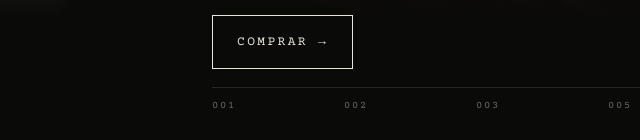
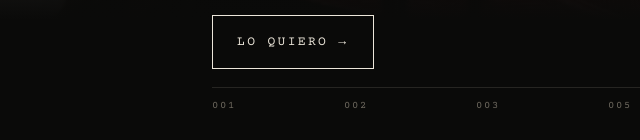
Before and after one commit to marcelo677/moebius-op, a plain HTML site: page index.html in a window 1280 px wide. Shown: the part 660-800 px from the top of the page, 86-726 px from the left. Drawn offline with nearby package versions, Linux system fonts and the light colour scheme; animation ran at ten frames a second.

Commit message:
CTA: Comprar → Lo quiero
Co-Authored-By: Claude Opus 5.5 <noreply@anthropic.com>
Claude-Session: https://claude.ai/code/session_01DT6WCrbkiaVqsXPWcigNYy

```diff
--- a/index.html
+++ b/index.html
@@ -227,7 +227,7 @@ section{border-top:1px solid var(--line)}
   <div class="wrap hero-in">
     <div class="lbl"><b>[000]</b> Poesía bordada · Roma Norte</div>
     <h1 id="heroLine">La gorra nos cubre de versos breves y acompaña al arte y a la naturaleza.</h1>
-    <div><a class="btn wa" data-msg="Hola Orlando, vi moebius OP y quiero una gorra." href="#" target="_blank" rel="noopener">Comprar →</a></div>
+    <div><a class="btn wa" data-msg="Hola Orlando, vi moebius OP y quiero una gorra." href="#" target="_blank" rel="noopener">Lo quiero →</a></div>
     <div class="ticks" aria-hidden="true"><span>001</span><span>002</span><span>003</span><span>005</span><span>008</span><span>013</span></div>
   </div>
 </header>
@@ -328,7 +328,7 @@ fueron el mismo amor.</p>
 <footer>
   <div class="wrap foot" style="border-top:1px solid var(--line)">
     <div class="flogo" role="img" aria-label="moebius OP"><span class="mkwrap fm" id="fmark"></span><div class="fword" id="fword">moebius OP</div></div>
-    <div><a class="btn wa" data-msg="Hola Orlando, quiero una gorra de moebius OP." href="#" target="_blank" rel="noopener">Comprar →</a></div>
+    <div><a class="btn wa" data-msg="Hola Orlando, quiero una gorra de moebius OP." href="#" target="_blank" rel="noopener">Lo quiero →</a></div>
     <div class="contact">
       <span>Tel. <span style="user-select:all">+52 55 6888 8698</span></span>
       <span>Tabasco 130, Roma Norte, CDMX</span>
@@ -349,14 +349,14 @@ fueron el mismo amor.</p>
   </div>
 </footer>
 
-<a class="fab wa" id="fab" data-msg="Hola Orlando, vi moebius OP y quiero una gorra." href="#" target="_blank" rel="noopener" aria-label="Comprar">COMPRAR →</a>
+<a class="fab wa" id="fab" data-msg="Hola Orlando, vi moebius OP y quiero una gorra." href="#" target="_blank" rel="noopener" aria-label="Lo quiero">LO QUIERO →</a>
 <div class="toast" id="toast" hidden></div>
 
 <div class="lb" id="lb" hidden role="dialog" aria-modal="true" aria-label="Foto a pantalla completa">
   <div class="lb-top"><span id="lbCount">01 / 05</span><button class="ic" type="button" id="lbClose" aria-label="Cerrar">×</button></div>
   <div class="lb-stage" id="lbStage"><img id="lbImg" alt=""><video id="lbVid" muted loop playsinline hidden></video></div>
   <div class="lb-cap" id="lbCap"></div>
-  <div class="lb-nav"><button class="ic" type="button" id="lbPrev" aria-label="Anterior">←</button><a class="btn wa" id="lbAsk" data-msg="Hola Orlando, quiero esta gorra." href="#" target="_blank" rel="noopener" style="min-height:46px">Comprar</a><button class="ic" type="button" id="lbNext" aria-label="Siguiente">→</button></div>
+  <div class="lb-nav"><button class="ic" type="button" id="lbPrev" aria-label="Anterior">←</button><a class="btn wa" id="lbAsk" data-msg="Hola Orlando, quiero esta gorra." href="#" target="_blank" rel="noopener" style="min-height:46px">Lo quiero</a><button class="ic" type="button" id="lbNext" aria-label="Siguiente">→</button></div>
 </div>
 
 <script>
@@ -420,7 +420,7 @@ fueron el mismo amor.</p>
       '<span class="idx">['+String(k+1).padStart(2,'0')+'] '+esc(c.ph.toUpperCase())+'</span>'+
       '<button class="full" type="button" aria-label="Ver a pantalla completa">⤢</button>'+
       '<div class="meta"><div class="nm">'+esc(c.name)+' · '+esc(c.id.charAt(0)+c.id.slice(1).toLowerCase())+'</div><div class="vs">«'+esc(c.lines.join(' '))+'»</div><div class="sp">'+c.sku+'</div>'+
-      '<a class="ask wa" data-msg="Hola Orlando, quiero la gorra «'+c.name+'» en color '+c.id.toLowerCase()+'." href="#" target="_blank" rel="noopener"><span>Comprar</span><span>→</span></a></div>';
+      '<a class="ask wa" data-msg="Hola Orlando, quiero la gorra «'+c.name+'» en color '+c.id.toLowerCase()+'." href="#" target="_blank" rel="noopener"><span>Lo quiero</span><span>→</span></a></div>';
     var vs=el.querySelector('.vs'), stage=el.querySelector('.stage'), verse='«'+c.lines.join(' ')+'»', typed=false;
     function typeVerse(){if(!typed){typed=true; typeInto(vs,verse,{speed:30,keepCaret:false})}}
     stage.addEventListener('mouseenter',typeVerse);
```
